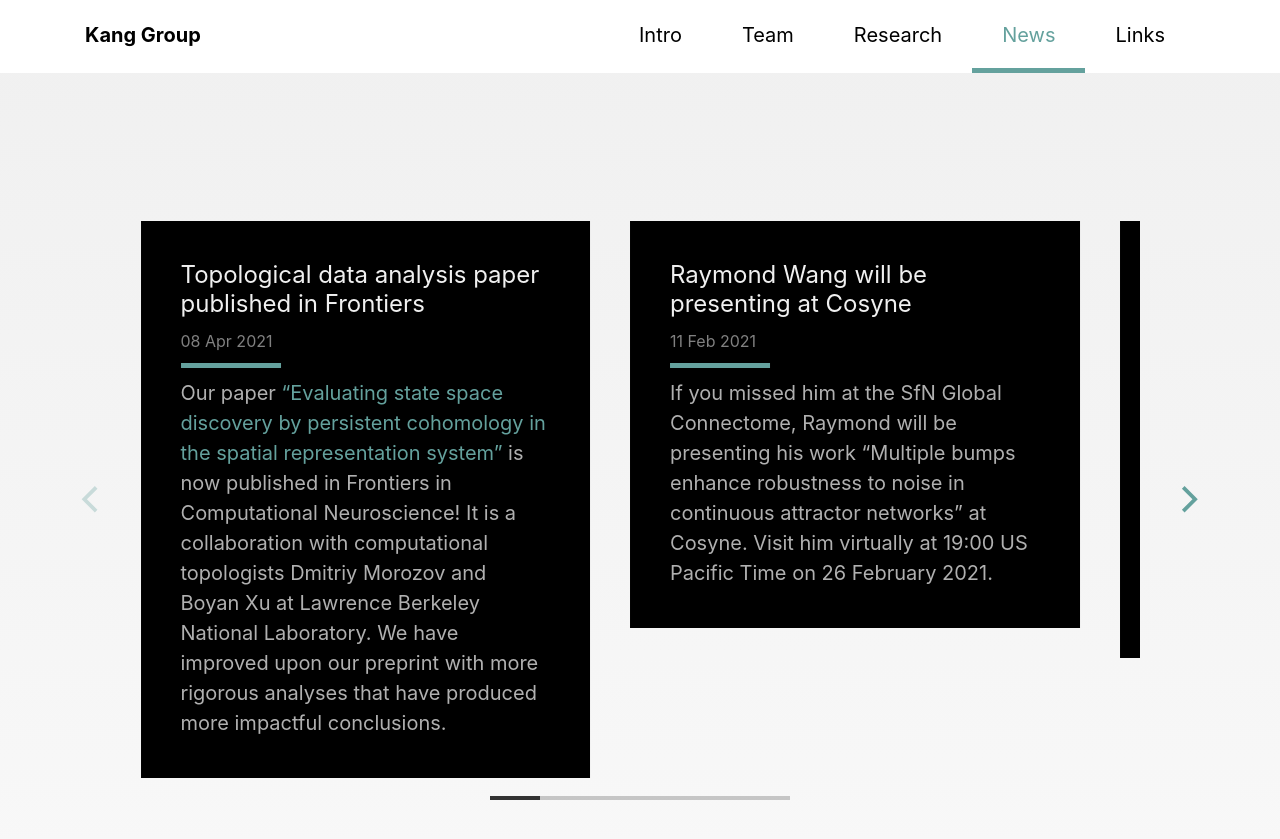
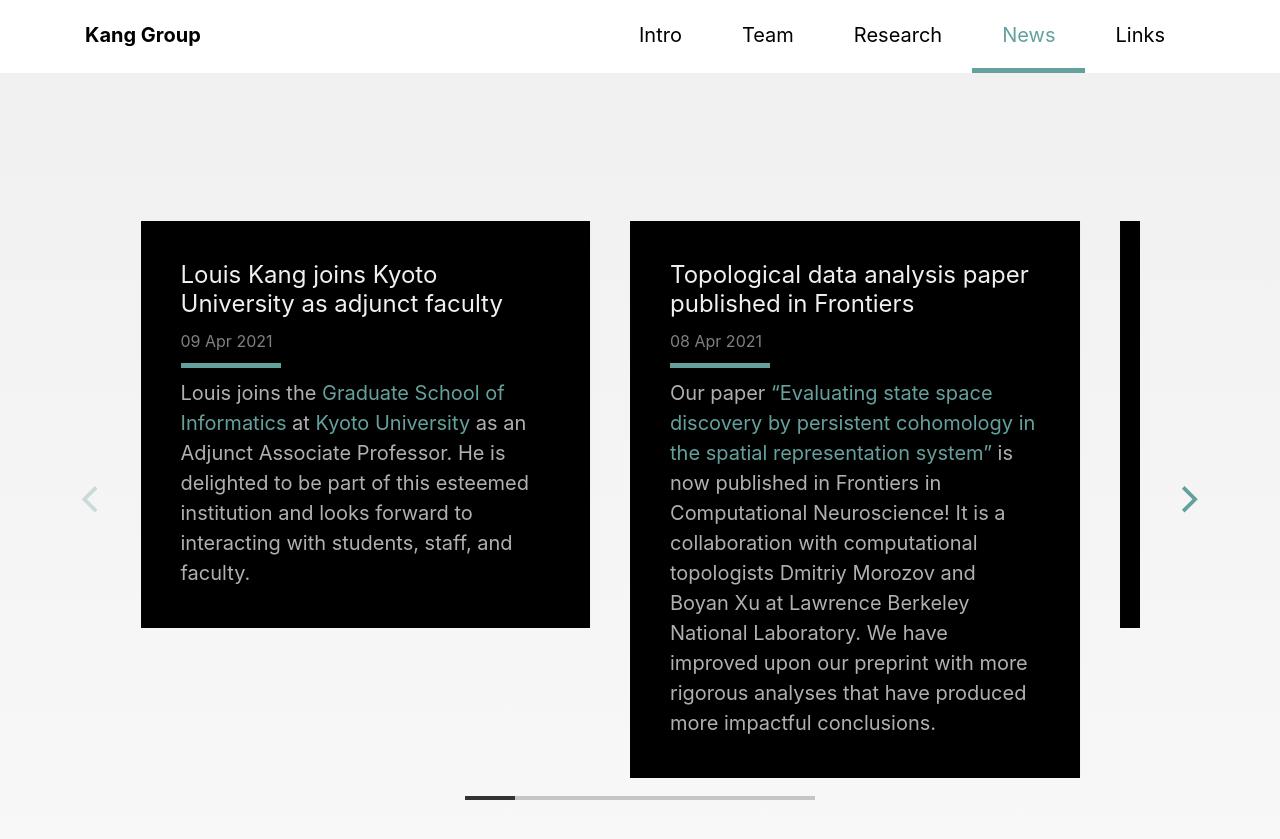
Before and after one commit to louiskang/group.github.io, a Jekyll site: the page built from index.html, in a window 1280 px wide and 900 px high, scrolled down 4717 px. Shown: the top 839 px of the window. Built offline with Jekyll 4.4.1, drawn with Linux system fonts in a browser that asks for light colours; some web fonts are replaced.

Commit message:
Updated news with Kyodai

```diff
--- a/_data/news.yml
+++ b/_data/news.yml
@@ -25,3 +25,7 @@
 - title: Topological data analysis paper published in Frontiers
   date: 2021-04-08
   text: Our paper <a href="https://www.frontiersin.org/articles/10.3389/fncom.2021.616748">&ldquo;Evaluating state space discovery by persistent cohomology in the spatial representation system&rdquo;</a> is now published in Frontiers in Computational Neuroscience! It is a collaboration with computational topologists Dmitriy Morozov and Boyan Xu at Lawrence Berkeley National Laboratory. We have improved upon our preprint with more rigorous analyses that have produced more impactful conclusions.
+
+- title: Louis Kang joins Kyoto University as adjunct faculty
+  date: 2021-04-09
+  text: Louis joins the <a href="https://www.i.kyoto-u.ac.jp">Graduate School of Informatics</a> at <a href="https://www.kyoto-u.ac.jp/">Kyoto University</a> as an Adjunct Associate Professor. He is delighted to be part of this esteemed institution and looks forward to interacting with students, staff, and faculty.
```
